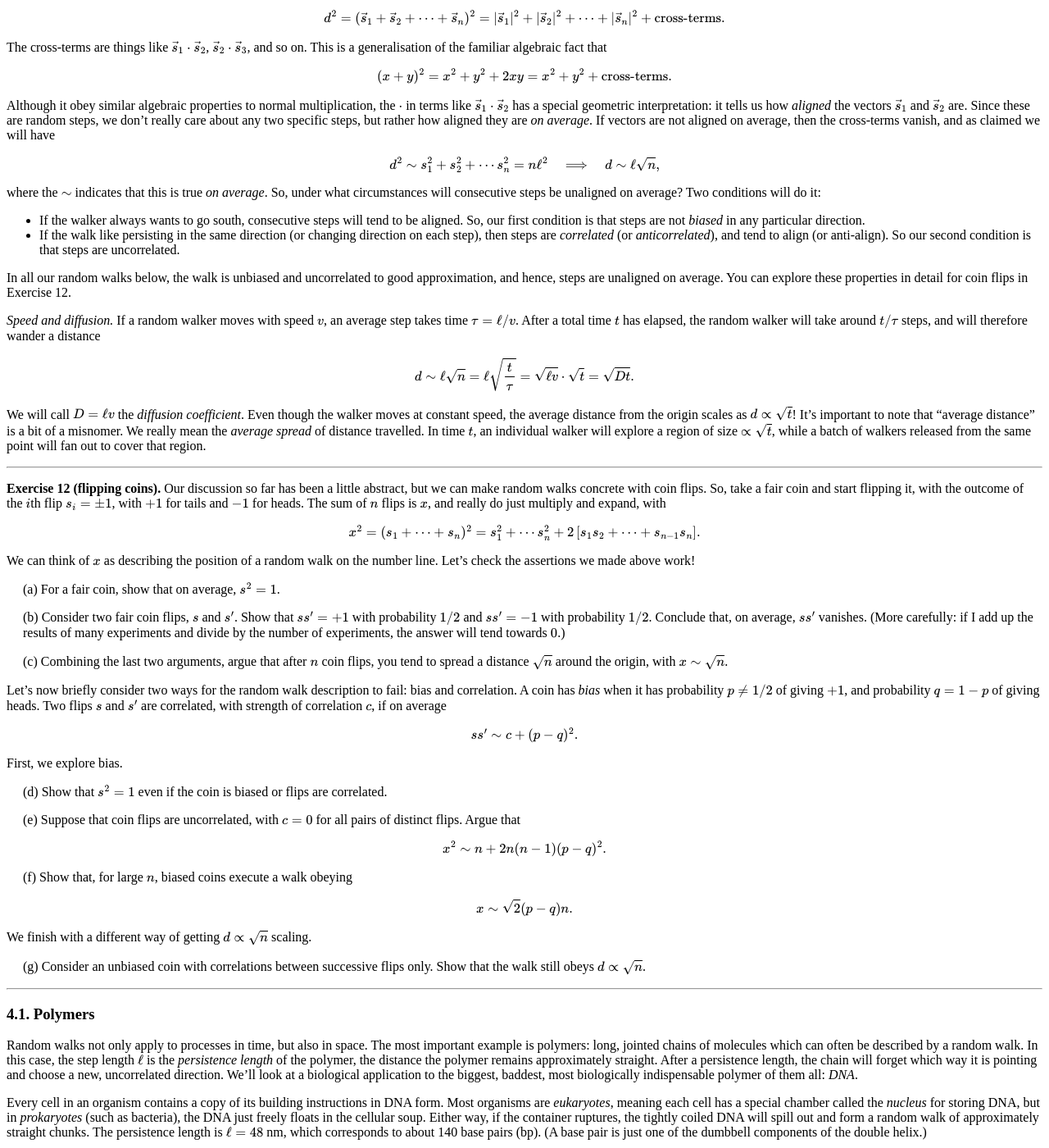
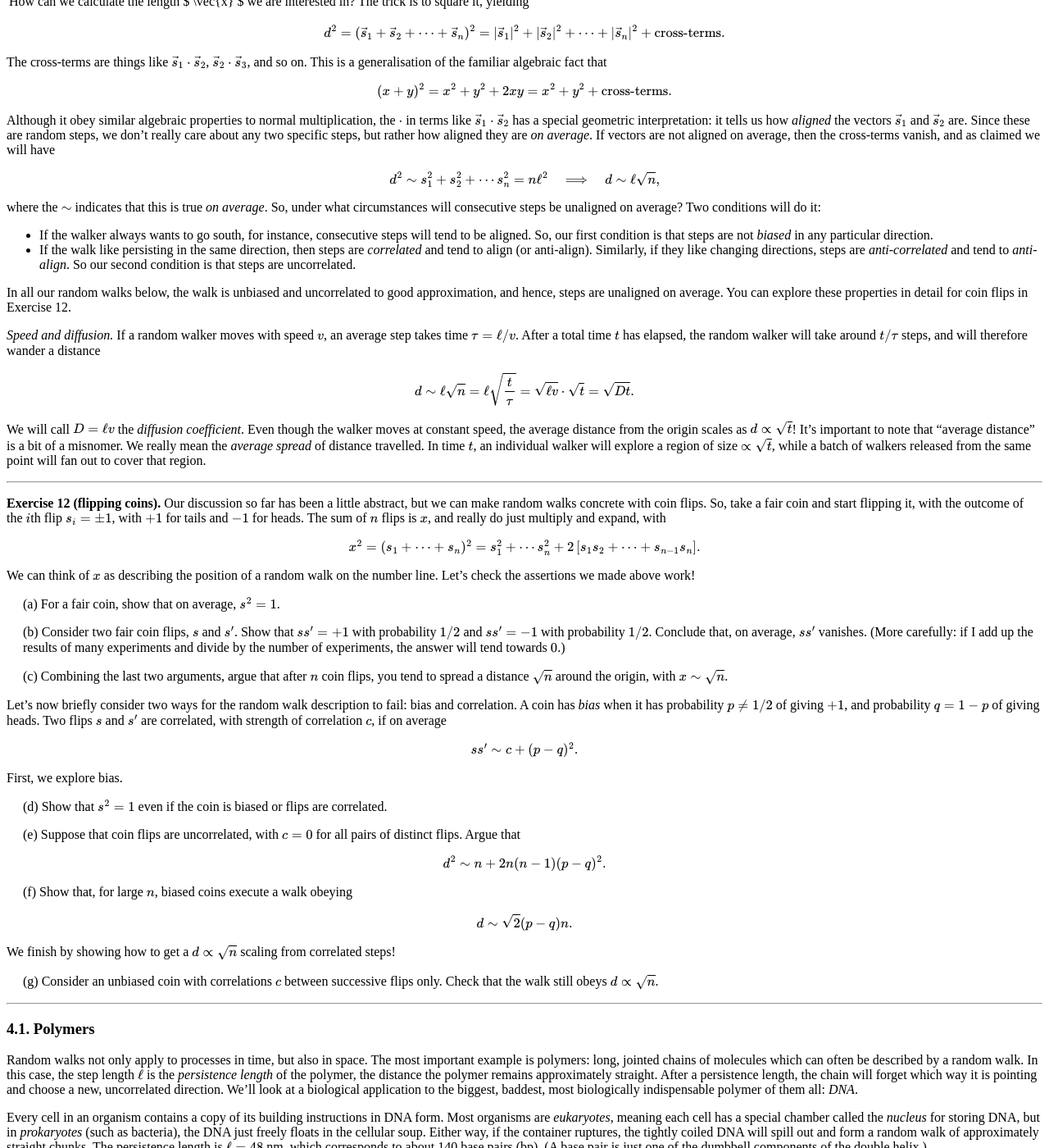
Before and after one commit to hapax/hapax.github.io, a Jekyll site: the page built from assets/simple-physics.md, in a window 1280 px wide and 1400 px high, scrolled down 11342 px. Shown: the whole window at 82% size. Built offline with Jekyll 4.4.1, drawn with Linux system fonts in a browser that asks for light colours; our own code applies the rules of GitHub Pages for plain Markdown files; formulas are drawn with MathJax 3; a script that is not in the unit is left out; some of the changed text lies outside the part shown.

Commit message:
Update simple-physics.md

```diff
--- a/assets/simple-physics.md
+++ b/assets/simple-physics.md
@@ -122,6 +122,7 @@
 The exercises are just as important as the text, but only the results
 of
 Exercise 3 (at <a href="#sec-2-3">the end</a> of the first tutorial)
+and Exercise 14 (in the <a href="#sec-4-2">collision section</a>)
 are needed subsequently.
 
 ## 2. Dimensional analysis <a id="sec-2" name="sec-2"></a>
@@ -1092,7 +1093,7 @@
 \vec{x} = \vec{s}_1 + \vec{s}_2 + \cdots + \vec{s}_n.
 $$
 
-How can we calculate the length $d = |\vec{x}|$ we are interested in? The trick is to square it, yielding
+How can we calculate the length $|\vec{x}|$ we are interested in? The trick is to square it, yielding
 
 $$
 d^2 = (\vec{s}_1 + \vec{s}_2 + \cdots + \vec{s}_n)^2 = |\vec{s}_1|^2 + |\vec{s}_2|^2 + \cdots +|\vec{s}_n|^2 + \text{cross-terms}.
@@ -1125,13 +1126,13 @@
 average?
 Two conditions will do it:
 
-- If the walker always wants to go south, consecutive
+- If the walker always wants to go south, for instance, consecutive
   steps will tend to be aligned. So, our first condition is that steps
   are not *biased* in any particular direction.
-- If the walk like persisting in the same direction (or changing
-  direction on each step), then steps are *correlated* (or
-  *anticorrelated*), and tend to align (or anti-align). So our second
-  condition is that steps are uncorrelated.
+- If the walk like persisting in the same direction, then steps are
+  *correlated* and tend to align (or anti-align). Similarly, if they
+  like changing directions, steps are *anti-correlated* and tend to
+  *anti-align*. So our second condition is that steps are uncorrelated.
 
 In all our random walks below, the walk is unbiased and uncorrelated
 to good approximation, and hence, steps are unaligned on average.
@@ -1218,7 +1219,7 @@
 </span>
 
 $$
-x^2 \sim n + 2n(n-1)(p-q)^2.
+d^2 \sim n + 2n(n-1)(p-q)^2.
 $$
 
 <span style="padding-left: 20px; display:block">
@@ -1226,14 +1227,14 @@
 </span>
 
 $$
-x \sim \sqrt{2}(p-q)n.
-$$
-
-We finish with a different way of getting $d \propto \sqrt{n}$ scaling.
-
-<span style="padding-left: 20px; display:block">
-(g) Consider an unbiased coin with correlations between successive
-flips only. Show that the walk still obeys $d \propto \sqrt{n}$.
+d \sim \sqrt{2}(p-q)n.
+$$
+
+We finish by showing how to get a $d \propto \sqrt{n}$ scaling from correlated steps!
+
+<span style="padding-left: 20px; display:block">
+(g) Consider an unbiased coin with correlations $c$ between successive
+flips only. Check that the walk still obeys $d \propto \sqrt{n}$.
 </span>
 
 ---
```
